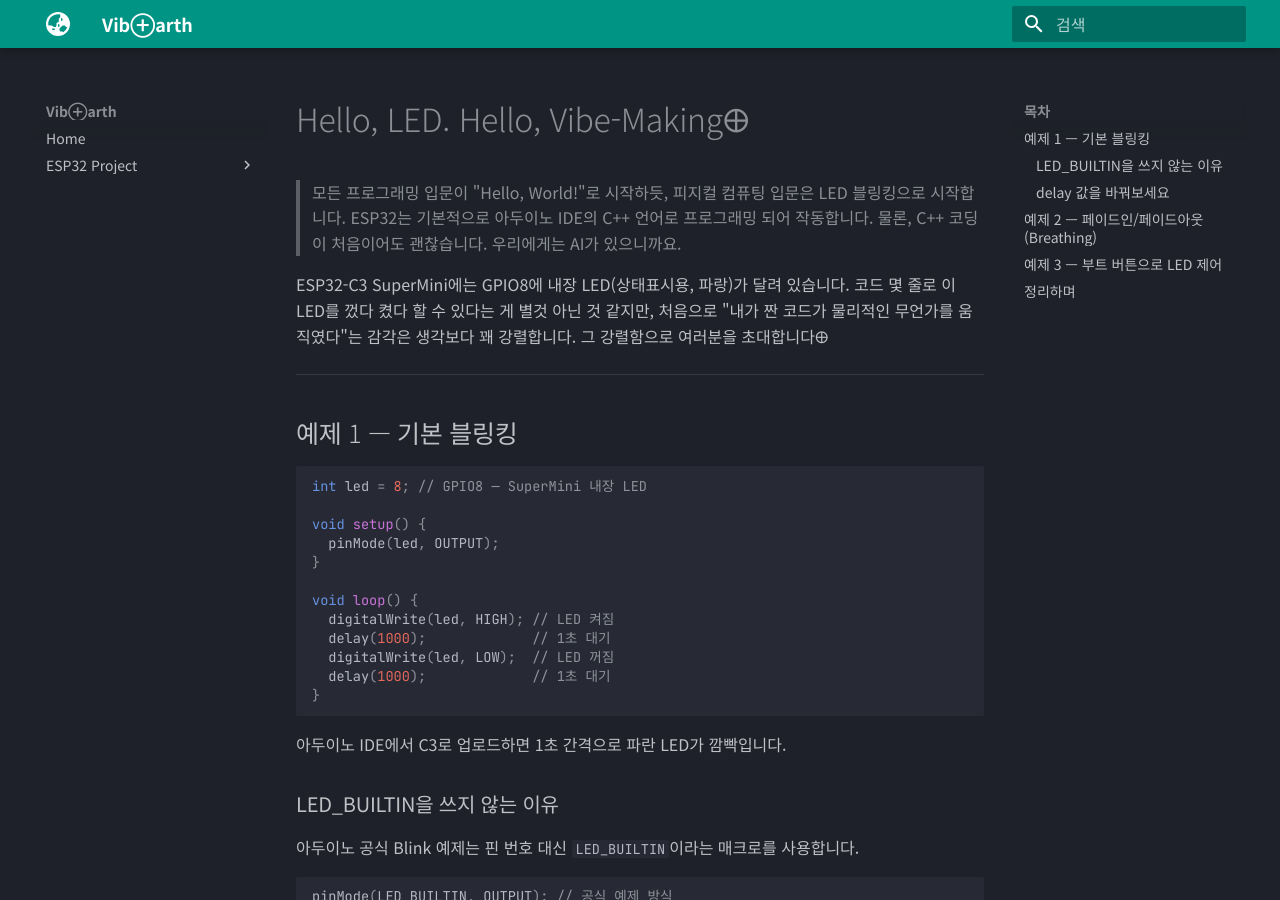
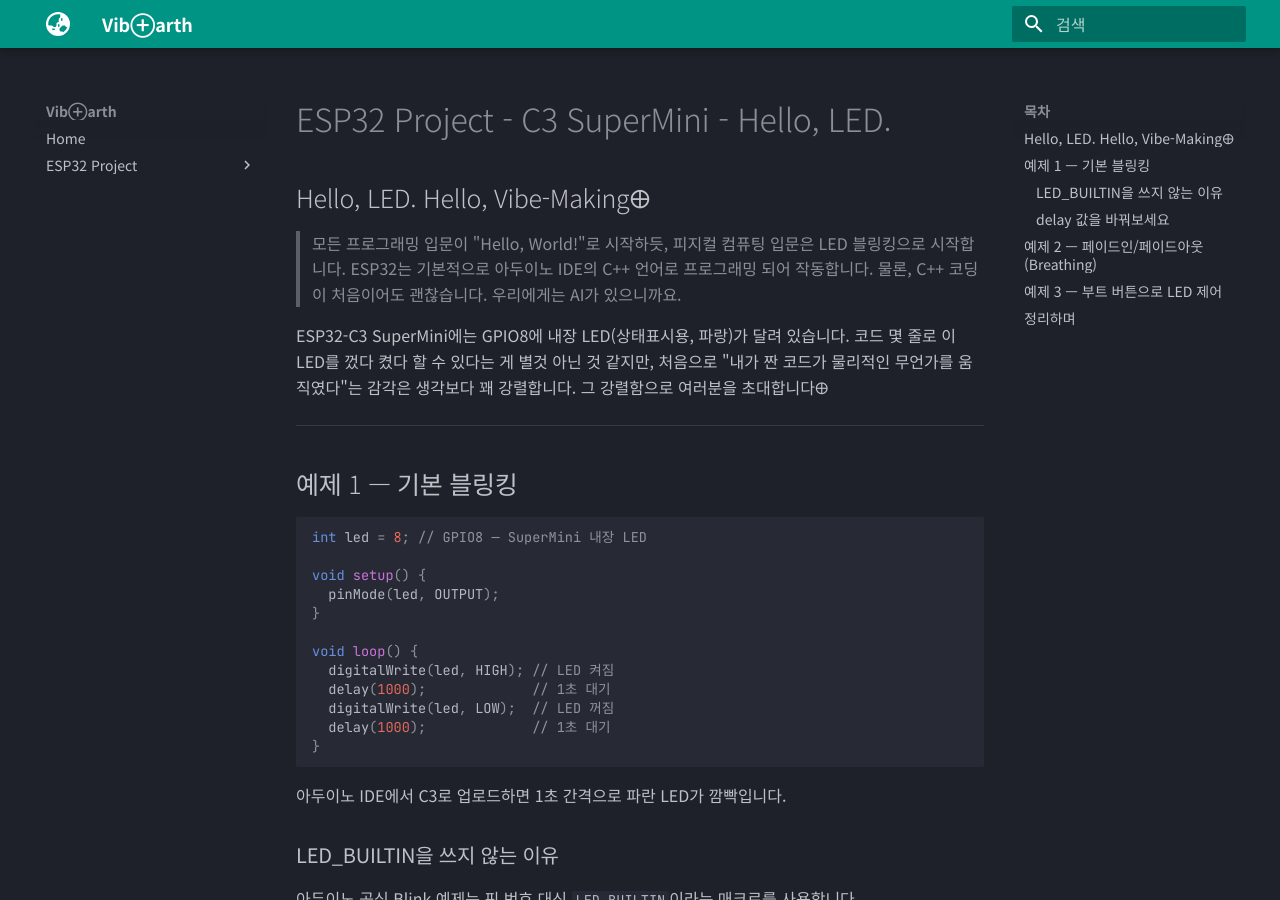
Before and after one commit to VibEarth/VibEarth.github.io, an MkDocs documentation site: the page built from docs/esp32/c3/led.md, in a window 1280 px wide and 900 px high. Built offline with MkDocs 1.6.1 and Material for MkDocs 9.7.7, drawn with Linux system fonts in a browser that asks for light colours.

Commit message:
vault backup: 2026-07-01 17:16:27

```diff
--- a/docs/esp32/c3/led.md
+++ b/docs/esp32/c3/led.md
@@ -1,4 +1,6 @@
-# Hello, LED.  Hello, Vibe-Making🜨
+# ESP32 Project - C3 SuperMini - Hello, LED.
+
+##Hello, LED.  Hello, Vibe-Making🜨
 
 > 모든 프로그래밍 입문이 "Hello, World!"로 시작하듯, 피지컬 컴퓨팅 입문은 LED 블링킹으로 시작합니다.
 > ESP32는 기본적으로 아두이노 IDE의 C++ 언어로 프로그래밍 되어 작동합니다. 물론, C++ 코딩이 처음이어도 괜찮습니다. 우리에게는 AI가 있으니까요.
```
Also changed, not shown: 1 other file.
